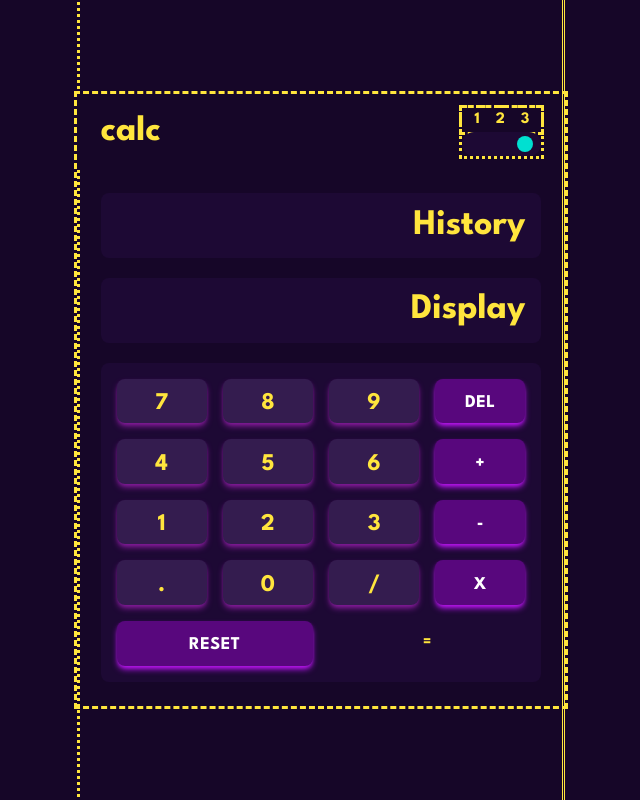
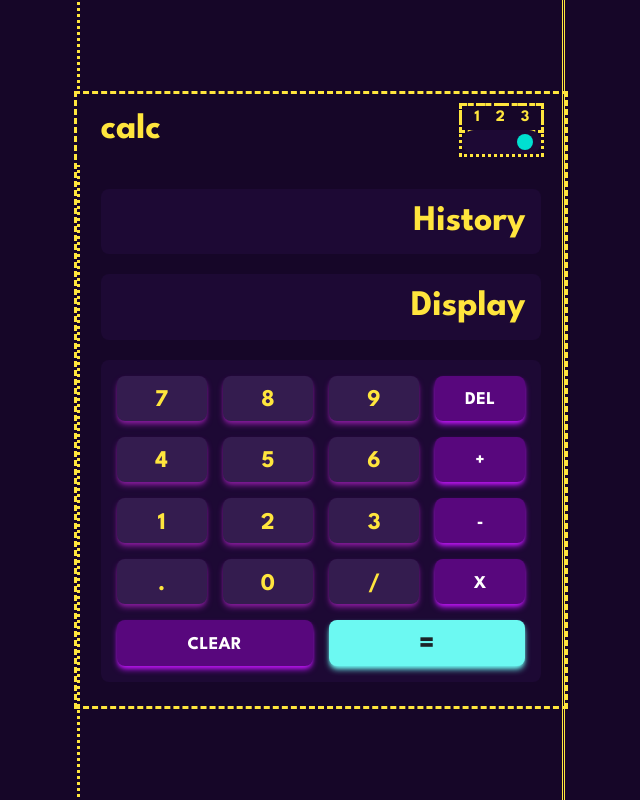
Before and after one commit to Athma-Vasi/Calculator-React, a Next.js app: page / in a window 1280 px wide. Shown: the whole page, without its empty margins (319-959 px from the left). Built offline with nearby package versions, Linux system fonts and the light colour scheme.

Commit message:
add enterBttn tw-styled-comp & themes

```diff
--- a/src/components/calculator/index.tsx
+++ b/src/components/calculator/index.tsx
@@ -1,6 +1,7 @@
 import React from "react";
 import { BttnsContainer } from "../../styledTwComponents/bttnsContainer";
 import { Display } from "../../styledTwComponents/display";
+import { EnterBttn } from "../../styledTwComponents/enterBttn";
 import { History } from "../../styledTwComponents/history";
 import { OperandBttn } from "../../styledTwComponents/operandBttn";
 import { OperatorBttn } from "../../styledTwComponents/operatorBttn";
@@ -58,11 +59,14 @@ function Calculator({ state, action, dispatch }: CalculatorProps) {
         {/* row 5 */}
         <div className="row-span-1 grid grid-cols-4 gap-4">
           <OperatorBttn state={state} className="col-span-2">
-            RESET
+            CLEAR
           </OperatorBttn>
-          <button type="submit" className="col-span-2">
-            =
-          </button>
+
+          <div className="col-span-2">
+            <EnterBttn state={state} type="submit">
+              =
+            </EnterBttn>
+          </div>
         </div>
       </BttnsContainer>
     </div>
--- a/src/styledTwComponents/enterBttn/index.tsx
+++ b/src/styledTwComponents/enterBttn/index.tsx
@@ -5,6 +5,29 @@ type EnterBttnProps = {
   state: State;
 };
 
-const EnterBttn = tw.button`
+const EnterBttn = tw.button<EnterBttnProps>`
+  pt-1
+  font-bold
+  text-3xl
+  tracking-wide
+  rounded-lg
+  shadow-md
+  w-full
+  h-full
+
+
+
+  ${({
+    state: {
+      themeState: { $theme },
+    },
+  }) =>
+    $theme === "theme1"
+      ? `bg-myRed1KeyToggleBg shadow-myDarkRed1KeyShadowBg text-myWhite1Text`
+      : $theme === "theme2"
+      ? `bg-myLtOrange2KeyToggleBg shadow-myDarkOrange2KeyShadowBg text-myWhite2Text`
+      : `bg-myCyan3KeyShadowBg shadow-myCyan3KeyShadowBg text-myDarkBlue3Text`}
 
 `;
+
+export { EnterBttn };
--- a/src/styledTwComponents/history/index.tsx
+++ b/src/styledTwComponents/history/index.tsx
@@ -16,7 +16,6 @@ const History = tw.div<HistoryProps>`
 
   text-4xl
 
-
   ${({
     state: {
       themeState: { $theme },
```
